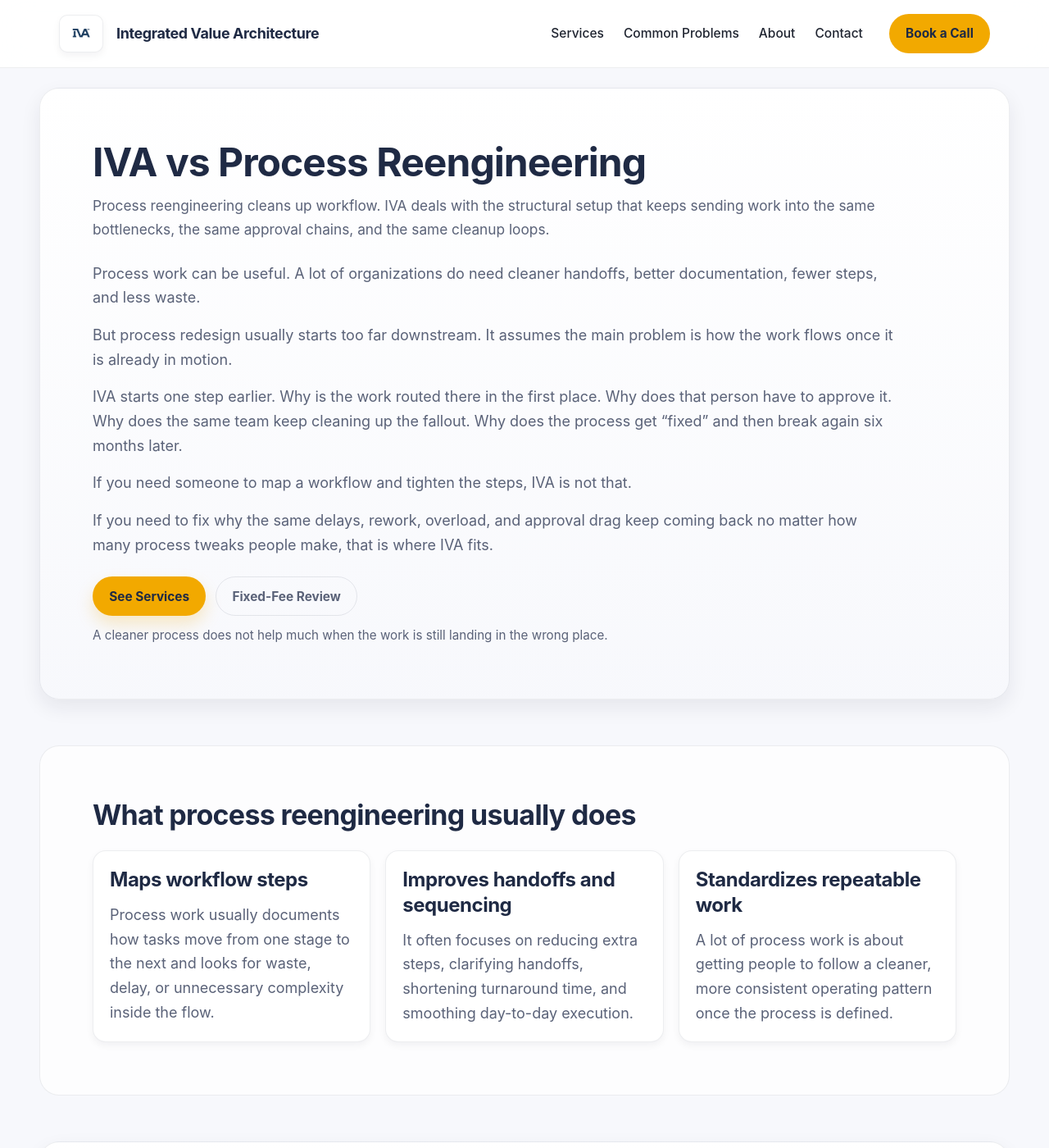
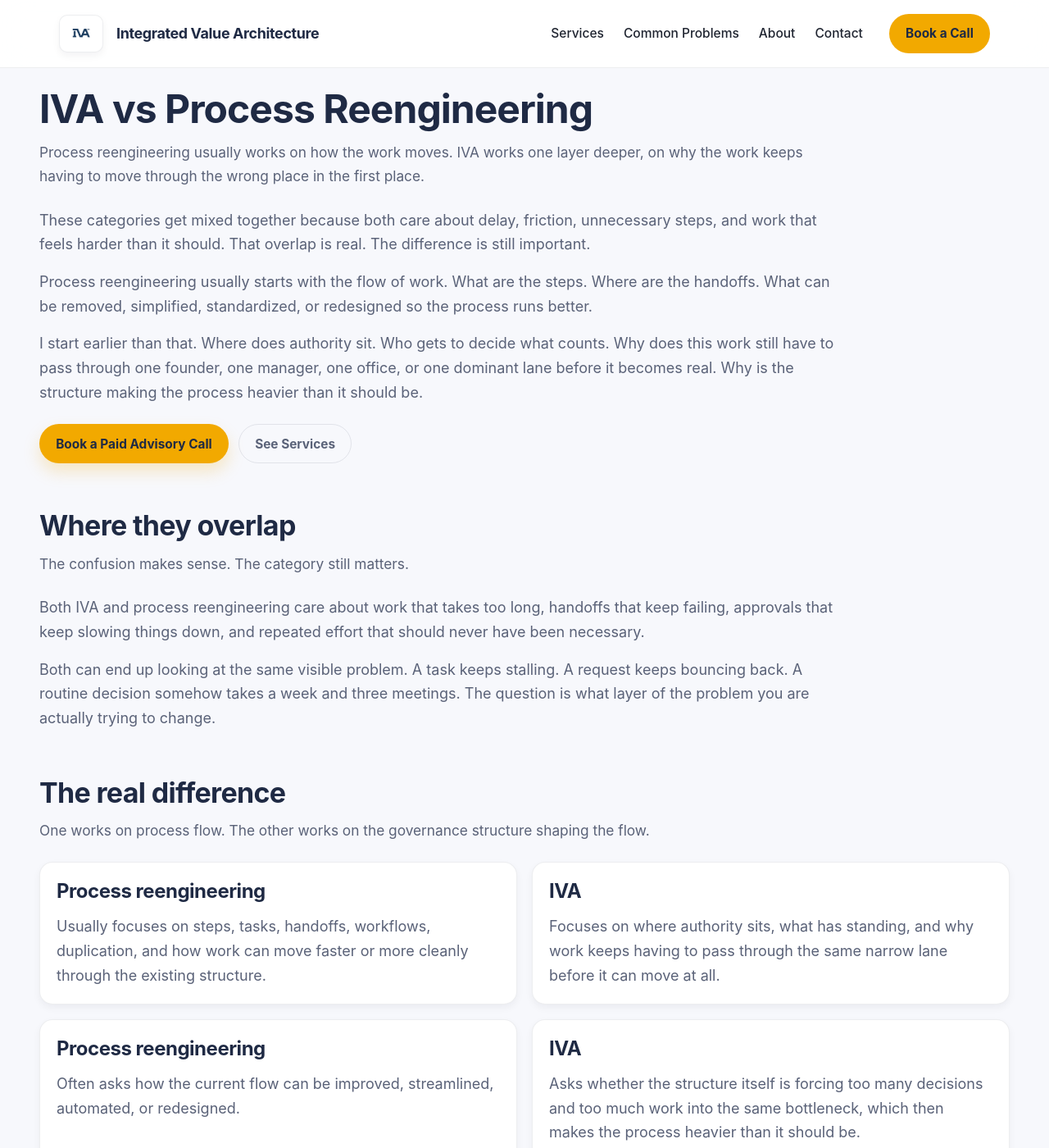
Before and after one commit to efost7873/integratedvaluearchitecture.com, a Jekyll site: the page built from iva-vs-process-reengineering.html, in a window 1280 px wide and 1400 px high. Shown: the whole window at 82% size. Built offline with Jekyll 4.4.1, drawn with Linux system fonts in a browser that asks for light colours; some of the changed text lies outside the part shown.

Commit message:
Revise SEO and content for IVA vs Process Reengineering
Updated SEO titles and descriptions for clarity and branding. Revised content to emphasize the differences between IVA and process reengineering.

```diff
--- a/iva-vs-process-reengineering.html
+++ b/iva-vs-process-reengineering.html
@@ -2,349 +2,281 @@
 layout: default
 title: IVA vs Process Reengineering
 permalink: /iva-vs-process-reengineering/
-seo_title: IVA vs Process Reengineering | What IVA Changes That Process Work Usually Misses
-seo_description: Process reengineering redesigns workflow. Integrated Value Architecture redesigns where decisions sit, where work lands, and why the same bottlenecks keep coming back.
+seo_title: IVA vs Process Reengineering | Integrated Value Architecture LLC
+seo_description: Integrated Value Architecture is not process reengineering. IVA works on governance structure, decision rights, and where authority sits so work stops piling up in the same bottlenecks.
 ---
 
 <div class="iva-page">
+
 <main>
 
-  <section id="pr-hero" class="iva-band-strong">
+  <section id="iva-vs-process-hero">
     <div class="section-header">
       <h1>IVA vs Process Reengineering</h1>
       <p class="section-subtitle">
-        Process reengineering cleans up workflow. IVA deals with the structural setup that keeps sending work into the same bottlenecks, the same approval chains, and the same cleanup loops.
+        Process reengineering usually works on how the work moves. IVA works one layer deeper, on why the work keeps having to move through the wrong place in the first place.
       </p>
     </div>
 
     <p>
-      Process work can be useful. A lot of organizations do need cleaner handoffs, better documentation, fewer steps, and less waste.
+      These categories get mixed together because both care about delay, friction, unnecessary steps, and work that feels harder than it should. That overlap is real. The difference is still important.
     </p>
 
     <p>
-      But process redesign usually starts too far downstream. It assumes the main problem is how the work flows once it is already in motion.
+      Process reengineering usually starts with the flow of work. What are the steps. Where are the handoffs. What can be removed, simplified, standardized, or redesigned so the process runs better.
     </p>
 
     <p>
-      IVA starts one step earlier. Why is the work routed there in the first place. Why does that person have to approve it. Why does the same team keep cleaning up the fallout. Why does the process get “fixed” and then break again six months later.
+      I start earlier than that. Where does authority sit. Who gets to decide what counts. Why does this work still have to pass through one founder, one manager, one office, or one dominant lane before it becomes real. Why is the structure making the process heavier than it should be.
+    </p>
+
+    <div class="iva-btn-row">
+      <a href="https://book.ms/b/IntegratedValueArchitectureLLC@integratedvaluearchitecture.com" class="iva-btn-primary">Book a Paid Advisory Call</a>
+      <a href="{{ site.baseurl }}/services/" class="iva-btn-secondary">See Services</a>
+    </div>
+  </section>
+
+  <section id="iva-vs-process-overlap">
+    <div class="section-header">
+      <h2>Where they overlap</h2>
+      <p class="section-subtitle">
+        The confusion makes sense. The category still matters.
+      </p>
+    </div>
+
+    <p>
+      Both IVA and process reengineering care about work that takes too long, handoffs that keep failing, approvals that keep slowing things down, and repeated effort that should never have been necessary.
     </p>
 
     <p>
-      If you need someone to map a workflow and tighten the steps, IVA is not that.
-    </p>
-
-    <p>
-      If you need to fix why the same delays, rework, overload, and approval drag keep coming back no matter how many process tweaks people make, that is where IVA fits.
-    </p>
-
-    <div class="iva-btn-row">
-      <a href="{{ site.baseurl }}/services/" class="iva-btn-primary">See Services</a>
-      <a href="{{ site.baseurl }}/fixed-fee-review/" class="iva-btn-secondary">Fixed-Fee Review</a>
-    </div>
-
-    <p class="iva-cta-meta">
-      A cleaner process does not help much when the work is still landing in the wrong place.
+      Both can end up looking at the same visible problem. A task keeps stalling. A request keeps bouncing back. A routine decision somehow takes a week and three meetings. The question is what layer of the problem you are actually trying to change.
     </p>
   </section>
 
-
-  <section id="pr-what-process-work-does" class="iva-band-soft">
+  <section id="iva-vs-process-difference">
     <div class="section-header">
-      <h2>What process reengineering usually does</h2>
+      <h2>The real difference</h2>
+      <p class="section-subtitle">
+        One works on process flow. The other works on the governance structure shaping the flow.
+      </p>
     </div>
 
-    <div class="grid grid-3">
+    <div class="grid grid-2">
 
       <div class="card">
-        <h3>Maps workflow steps</h3>
+        <h3>Process reengineering</h3>
         <p>
-          Process work usually documents how tasks move from one stage to the next and looks for waste, delay, or unnecessary complexity inside the flow.
+          Usually focuses on steps, tasks, handoffs, workflows, duplication, and how work can move faster or more cleanly through the existing structure.
         </p>
       </div>
 
       <div class="card">
-        <h3>Improves handoffs and sequencing</h3>
+        <h3>IVA</h3>
         <p>
-          It often focuses on reducing extra steps, clarifying handoffs, shortening turnaround time, and smoothing day-to-day execution.
+          Focuses on where authority sits, what has standing, and why work keeps having to pass through the same narrow lane before it can move at all.
         </p>
       </div>
 
       <div class="card">
-        <h3>Standardizes repeatable work</h3>
+        <h3>Process reengineering</h3>
         <p>
-          A lot of process work is about getting people to follow a cleaner, more consistent operating pattern once the process is defined.
+          Often asks how the current flow can be improved, streamlined, automated, or redesigned.
+        </p>
+      </div>
+
+      <div class="card">
+        <h3>IVA</h3>
+        <p>
+          Asks whether the structure itself is forcing too many decisions and too much work into the same bottleneck, which then makes the process heavier than it should be.
+        </p>
+      </div>
+
+      <div class="card">
+        <h3>Process reengineering</h3>
+        <p>
+          Can produce a cleaner process even if the same founder, manager, office, or leadership lane still has to approve too much.
+        </p>
+      </div>
+
+      <div class="card">
+        <h3>IVA</h3>
+        <p>
+          Works on moving decision authority and structural standing so the process does not keep climbing uphill just to become real.
+        </p>
+      </div>
+
+      <div class="card">
+        <h3>Process reengineering</h3>
+        <p>
+          Often improves how the work is done.
+        </p>
+      </div>
+
+      <div class="card">
+        <h3>IVA</h3>
+        <p>
+          Improves whether the work is landing in the right place to begin with.
         </p>
       </div>
 
     </div>
   </section>
 
+  <section id="iva-vs-process-mechanism">
+    <div class="section-header">
+      <h2>What usually goes wrong</h2>
+      <p class="section-subtitle">
+        A lot of process trouble is structural trouble wearing a process label.
+      </p>
+    </div>
 
-  <section id="pr-what-iva-does" class="iva-band-strong">
+    <p>
+      One founder, one office, one role, one department, or one dominant lane becomes the default gateway for what counts and what can move. Once that happens, work that should move directly gets delayed, translated, routed upward, or kicked back for revision first.
+    </p>
+
+    <p>
+      That is when people start saying the process is broken. Sometimes they are right. But a lot of the time the process is carrying weight that should never have been pushed into it. The structure has concentrated too much authority in one place, and the process is paying the price.
+    </p>
+
+    <p>
+      You can redesign steps all day and still keep the same bottleneck if the same narrow lane still has to validate everything before it counts.
+    </p>
+  </section>
+
+  <section id="iva-vs-process-real-life">
     <div class="section-header">
-      <h2>What IVA changes that process work usually misses</h2>
+      <h2>What this looks like in real work</h2>
+      <p class="section-subtitle">
+        This is usually where the difference becomes obvious.
+      </p>
     </div>
 
     <div class="grid grid-3">
+      <div class="card"><p>A cleaner workflow still stalls because the same person has to approve too much.</p></div>
+      <div class="card"><p>Staff keep following the process, but the work still backs up in the same office.</p></div>
+      <div class="card"><p>A task gets simplified on paper, but still has to climb the same chain before it becomes real.</p></div>
+      <div class="card"><p>People keep blaming the process when the real issue is that nobody lower down is allowed to finish the work.</p></div>
+      <div class="card"><p>The organization keeps redesigning flowcharts while the same founder, manager, or lane stays buried.</p></div>
+      <div class="card"><p>The process improves a little, but the same repeated cleanup and approval drag stay put.</p></div>
+    </div>
+  </section>
 
+  <section id="iva-vs-process-what-i-do">
+    <div class="section-header">
+      <h2>What I actually do</h2>
+      <p class="section-subtitle">
+        I do not come in to optimize steps in isolation. I work on the structure that is making the steps heavier than they should be.
+      </p>
+    </div>
+
+    <div class="grid grid-2">
       <div class="card">
-        <h3>Where decisions sit</h3>
+        <h3>Read how work and decisions actually move</h3>
         <p>
-          IVA looks at why too much authority ends up in the same few roles and why routine work keeps climbing uphill for approval.
+          I look at where approvals happen, where work stalls, where tasks get kicked back, and how often things have to climb to the wrong place before they can move.
         </p>
       </div>
 
       <div class="card">
-        <h3>Where work lands</h3>
+        <h3>Map where authority is concentrating</h3>
         <p>
-          It shows why the same teams keep absorbing delay, cleanup, and workaround burden even after someone cleaned up the formal workflow.
+          I identify where one founder, one role, one office, or one dominant lane has become the default gateway for too much of the organization.
         </p>
       </div>
 
       <div class="card">
-        <h3>Why the same process problem keeps coming back</h3>
+        <h3>Show what the structure is doing to the process</h3>
         <p>
-          IVA deals with the structural setup underneath the process so you are not just making the same broken arrangement run a little prettier.
-        </p>
-      </div>
-
-    </div>
-  </section>
-
-
-  <section id="pr-where-people-get-confused" class="iva-band-soft">
-    <div class="section-header">
-      <h2>Why people confuse them</h2>
-    </div>
-
-    <p>
-      Both talk about bottlenecks, delay, handoffs, and wasted effort. That overlap is real.
-    </p>
-
-    <p>
-      But process reengineering usually asks, “How can this workflow move better?”
-    </p>
-
-    <p>
-      IVA asks, “Why does this work keep getting routed through the wrong people, the wrong approval structure, or the wrong kind of authority in the first place?”
-    </p>
-
-    <p>
-      Process work may reduce friction inside the lane. IVA changes why that lane keeps getting overloaded, delayed, or forced to carry work that should have been handled somewhere else.
-    </p>
-  </section>
-
-
-  <section id="pr-signs-you-need-more-than-process" class="iva-band-strong">
-    <div class="section-header">
-      <h2>Signs you need more than process improvement</h2>
-      <p class="section-subtitle">
-        These are the patterns that usually survive process cleanup because the real problem is not just the process.
-      </p>
-    </div>
-
-    <div class="grid grid-3">
-
-      <div class="card">
-        <h3>The workflow got cleaned up, but delays keep coming back</h3>
-        <p>
-          The steps look better on paper, but the same approvals, bottlenecks, or cleanup patterns still keep slowing the work down.
+          I trace how much delay, rework, waiting, translation, and cleanup are being produced because authority is sitting in the wrong place.
         </p>
       </div>
 
       <div class="card">
-        <h3>The same people are still overloaded</h3>
+        <h3>Help redesign where decisions sit</h3>
         <p>
-          Even after process changes, a few managers or teams still carry too much because the authority and routing never changed.
+          I help move authority, ownership, and follow-through so the work stops climbing uphill and the process does not have to carry structural problems it was never going to solve.
+        </p>
+      </div>
+    </div>
+  </section>
+
+  <section id="iva-vs-process-scale">
+    <div class="section-header">
+      <h2>This is not just for big organizations</h2>
+      <p class="section-subtitle">
+        A founder-led business can have this problem just as easily as a larger organization.
+      </p>
+    </div>
+
+    <p>
+      In a founder-led entity, this often means one person still has to touch too much before anything moves. In a small team, it can mean everything keeps climbing through one manager or one admin lane. In a larger organization, it can mean one office or leadership layer has become the default gateway for too much of the system.
+    </p>
+
+    <p>
+      The issue is not size. The issue is whether the structure is forcing too much work and too much authority into the same place.
+    </p>
+  </section>
+
+  <section id="iva-vs-process-not">
+    <div class="section-header">
+      <h2>Who this is for and who it is not for</h2>
+      <p class="section-subtitle">
+        This page is here to separate a real overlap from a lazy category mistake.
+      </p>
+    </div>
+
+    <div class="grid grid-2">
+      <div class="card">
+        <h3>This is probably for you if</h3>
+        <p>
+          Your real problem is not just that the process feels clumsy. Your real problem is that decisions drag, work keeps climbing uphill, the same lane keeps validating everything, and the place keeps creating extra work just to stay functional.
         </p>
       </div>
 
       <div class="card">
-        <h3>Everything still needs escalation</h3>
+        <h3>This is probably not for you if</h3>
         <p>
-          Routine work only moves when somebody higher up intervenes, which means the process is not the deepest problem.
+          You are looking for workflow design, process mapping, lean process improvement, or automation support as the primary service without changing where authority sits.
         </p>
       </div>
-
-      <div class="card">
-        <h3>Work still comes back for cleanup</h3>
-        <p>
-          The flow may look cleaner, but the same rework keeps showing up because upstream ownership never got fixed.
-        </p>
-      </div>
-
-      <div class="card">
-        <h3>People built side systems anyway</h3>
-        <p>
-          Even with a “better process,” teams still rely on shadow trackers, backchannel messages, and workaround behavior to get normal work done.
-        </p>
-      </div>
-
-      <div class="card">
-        <h3>Leadership still feels like the gate for everything</h3>
-        <p>
-          The process may have fewer steps, but too much still depends on a few people saying yes.
-        </p>
-      </div>
-
     </div>
   </section>
 
-
-  <section id="pr-not-fit" class="iva-band-soft">
+  <section id="iva-vs-process-iva">
     <div class="section-header">
-      <h2>When IVA is not the right fit</h2>
+      <h2>Where IVA fits</h2>
+      <p class="section-subtitle">
+        IVA works on the governance architecture underneath the process.
+      </p>
     </div>
 
-    <div class="grid grid-2">
+    <p>
+      Integrated Value Architecture is built to help organizations handle more than one kind of value and more than one kind of decision without forcing everything through one dominant lane. That is why it sits closer to governance structure, decision rights, and organizational design than to process reengineering as that category is usually used.
+    </p>
 
-      <div class="card">
-        <h3>Not the right fit</h3>
-        <p>
-          You need workflow mapping, SOP cleanup, lean process work, task sequencing help, or a narrower operational efficiency project inside an otherwise stable structure.
-        </p>
-      </div>
+    <p>
+      Process matters here, but mainly because process is where structural decisions show their consequences. If the same lane still decides what counts and what can move, the process will keep carrying strain that belongs to the structure.
+    </p>
 
-      <div class="card">
-        <h3>Better fit for IVA</h3>
-        <p>
-          The same process problems keep coming back because the deeper issue is where authority sits, where work lands, and who keeps getting stuck carrying the consequences.
-        </p>
-      </div>
-
+    <div class="iva-btn-row">
+      <a href="{{ site.baseurl }}/standard/" class="iva-btn-primary">Read the IVA Standard</a>
+      <a href="{{ site.baseurl }}/decision-rights-redesign/" class="iva-btn-secondary">See Decision Rights Redesign</a>
     </div>
   </section>
 
-
-  <section id="pr-examples" class="iva-band-strong">
-    <div class="section-header">
-      <h2>Examples of the difference</h2>
-    </div>
-
-    <div class="grid grid-2">
-
-      <div class="card">
-        <h3>Process reengineering problem</h3>
-        <p>
-          A workflow has too many steps, poor sequencing, unclear handoffs, or duplicated effort that can be cleaned up inside the existing structure.
-        </p>
-      </div>
-
-      <div class="card">
-        <h3>IVA problem</h3>
-        <p>
-          The workflow keeps breaking because too many decisions still have to go through the wrong people and the same teams keep inheriting the cleanup.
-        </p>
-      </div>
-
-      <div class="card">
-        <h3>Process reengineering problem</h3>
-        <p>
-          A repeatable process needs clearer documentation, better timing, or fewer unnecessary touches.
-        </p>
-      </div>
-
-      <div class="card">
-        <h3>IVA problem</h3>
-        <p>
-          The process only looks broken because the structure keeps routing work uphill, spreading ownership badly, and overloading the same part of the organization.
-        </p>
-      </div>
-
-    </div>
-  </section>
-
-
-  <section id="pr-how-to-start" class="iva-band-soft">
-    <div class="section-header">
-      <h2>How to start if IVA is the better fit</h2>
-    </div>
-
-    <div class="grid grid-3">
-
-      <div class="card">
-        <h3>Paid Advisory Call</h3>
-        <p>
-          Best when you want to walk through one bottleneck, one broken handoff pattern, or one process problem that feels deeper than process alone.
-        </p>
-      </div>
-
-      <div class="card">
-        <h3>Fixed-Fee Review</h3>
-        <p>
-          Best when one recurring slowdown or one cleanup pattern needs a focused read before broader work makes sense.
-        </p>
-      </div>
-
-      <div class="card">
-        <h3>Broader Structural Work</h3>
-        <p>
-          Best when repeated rework, slow approvals, overload, and bad routing are spread across teams, roles, and leadership layers.
-        </p>
-      </div>
-
-    </div>
-  </section>
-
-
-  <section id="pr-related" class="iva-band-strong">
-    <div class="section-header">
-      <h2>Related pages</h2>
-    </div>
-
-    <div class="grid grid-2">
-
-      <a class="card card-link" href="{{ site.baseurl }}/operations/">
-        <h3>Operational Ledger</h3>
-        <p>
-          See how IVA handles repeated operational drag, broken handoffs, and cleanup loops as structural problems.
-        </p>
-        <p class="card-meta">View Operational Ledger</p>
-      </a>
-
-      <a class="card card-link" href="{{ site.baseurl }}/decision-rights-redesign/">
-        <h3>Decision Rights Redesign</h3>
-        <p>
-          See how slow approvals and confused authority keep process problems alive even after workflow cleanup.
-        </p>
-        <p class="card-meta">View Decision Rights Redesign</p>
-      </a>
-
-      <a class="card card-link" href="{{ site.baseurl }}/services/">
-        <h3>Services</h3>
-        <p>
-          See the full service arc from focused entry points through broader structural redesign work.
-        </p>
-        <p class="card-meta">View Services</p>
-      </a>
-
-      <a class="card card-link" href="{{ site.baseurl }}/fixed-fee-review/">
-        <h3>Fixed-Fee Review</h3>
-        <p>
-          Start with one issue that needs a direct answer before broader work makes sense.
-        </p>
-        <p class="card-meta">View Fixed-Fee Review</p>
-      </a>
-
-    </div>
-  </section>
-
-
-  <section id="pr-cta" class="iva-cta-section">
-    <div class="section-header">
-      <h2>Start with the workflow problem that never stays fixed</h2>
-      <p class="section-subtitle">
-        If the process keeps getting cleaned up but the same delays, bottlenecks, and cleanup loops keep coming back, that is enough to start.
-      </p>
-    </div>
+  <section id="iva-vs-process-cta" class="iva-cta-section">
+    <h2>Start where the process keeps dragging</h2>
+    <p>
+      If the same work keeps stalling, climbing uphill, or coming back for revision, the issue may not be the process alone. That is enough to start.
+    </p>
 
     <div class="iva-btn-row">
-      <a href="https://book.ms/b/IntegratedValueArchitectureLLC@integratedvaluearchitecture.com" target="_blank" rel="noopener" class="iva-btn-primary">Book a Paid Advisory Call</a>
-      <a href="{{ site.baseurl }}/fixed-fee-review/" class="iva-btn-secondary">Fixed-Fee Review</a>
+      <a href="https://book.ms/b/IntegratedValueArchitectureLLC@integratedvaluearchitecture.com" class="iva-btn-primary">Book a Paid Advisory Call</a>
+      <a href="{{ site.baseurl }}/fixed-fee-review/" class="iva-btn-secondary">Start with a Fixed-Fee Review</a>
     </div>
 
     <p class="iva-cta-meta">
-      A better process will not solve a structure that keeps sending work into the same bottleneck.
+      Process symptoms. Structural cause. Better next step.
     </p>
   </section>
 
```
